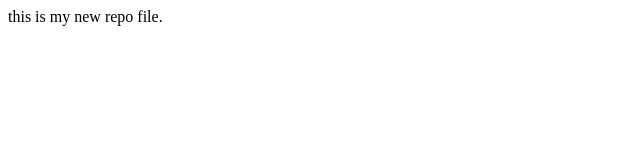
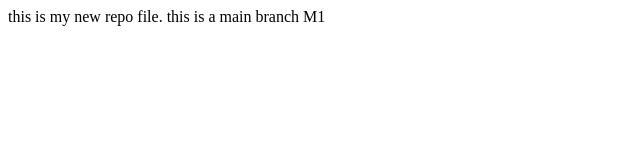
Before and after one commit to thisisvansh-git/localrepo, a plain HTML site: page index.html in a window 1280 px wide. Shown: the whole page, without its empty margins (0-640 px from the left). Drawn offline with Linux system fonts and the light colour scheme.

Commit message:
main1 branch

```diff
--- a/index.html
+++ b/index.html
@@ -1 +1,2 @@
 <pr>this is my new repo file.</pr>
+<pr>this is a main branch M1</pr>
```
